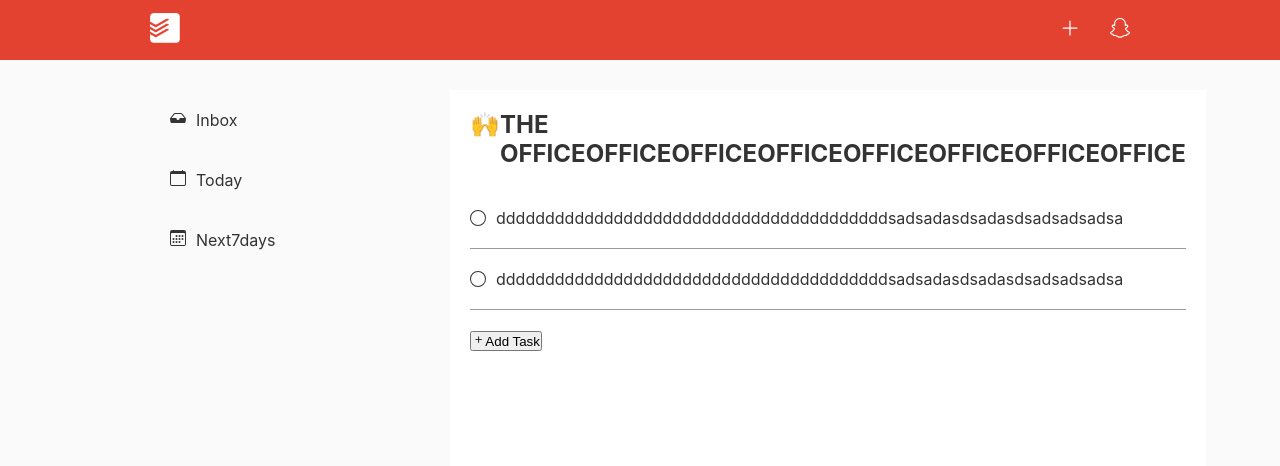
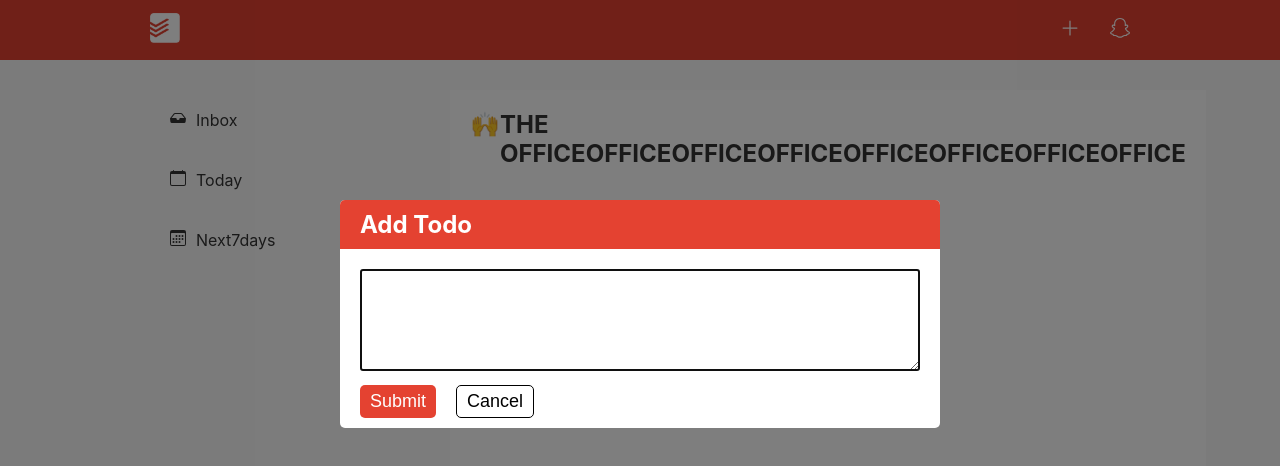
Before and after one commit to Daazzer/todoist-demo, a React (Create React App) app: page /inbox/test1 in a window 1280 px wide. Both pictures are taken after a click on the button "Add Task". Shown: the top 466 px of the page. Built offline with nearby package versions, Linux system fonts and the light colour scheme.

Commit message:
feat: todoList 页面

```diff
--- a/src/pages/Project/index.js
+++ b/src/pages/Project/index.js
@@ -1,7 +1,10 @@
-import { useSelector } from 'react-redux';
+import { createElement, useEffect, useState } from 'react';
+import { useDispatch, useSelector } from 'react-redux';
 import { useParams } from 'react-router-dom';
+import classNames from 'classnames';
 import { BsCircle, BsCheckCircleFill, BsPlus } from 'react-icons/bs';
 import { selectProjects } from '@/store/reducers/projectsSlice';
+import { selectTodoList, todoListAddAction, todoListToggleAction } from '@/store/reducers/todoListSlice';
 import './index.scss';
 
 const emojisMap = {
@@ -16,6 +19,32 @@ export default function Project() {
   const { id } = useParams();
   const projects = useSelector(selectProjects);
   const project = projects.find(project => project.id === id);
+  const todoList = useSelector(selectTodoList).filter(todoListItem => todoListItem.projectId === project.id);
+  const [text, setText] = useState('');
+  const [isTodoFormOpen, setIsTodoFormOpen] = useState(false);
+  const dispatch = useDispatch();
+  let todoFormTextarea = null;
+
+  const onAddTaskClick = () => {
+    setIsTodoFormOpen(true);
+    setText('');
+  };
+
+  useEffect(() => {
+    if (isTodoFormOpen) {
+      todoFormTextarea.focus();
+    }
+  }, [isTodoFormOpen, todoFormTextarea]);
+
+  const onSubmitClick = () => {
+    dispatch(todoListAddAction({
+      text,
+      projectId: project.id
+    }));
+    onCancelClick();
+  };
+
+  const onCancelClick = () => setIsTodoFormOpen(false);
 
   return (
     <div className="project">
@@ -24,18 +53,49 @@ export default function Project() {
         {project.title}
       </h2>
       <ul className="project__todo-list">
-        <li className="project__todo-list__item">
-          <BsCircle className="checkbox" />
-          <p className="content">ddddddddddddddddddddddddddddddddddddddddsadsadasdsadasdsadsadsadsa</p>
-        </li>
-        <li className="project__todo-list__item">
-          <BsCircle className="checkbox" />
-          <p className="content">ddddddddddddddddddddddddddddddddddddddddsadsadasdsadasdsadsadsadsa</p>
-        </li>
+        {todoList.map(todoListItem =>
+          <li
+            key={todoListItem.id}
+            className="project__todo-list__item"
+            onClick={() => dispatch(todoListToggleAction({
+              ...todoListItem,
+              isDone: !todoListItem.isDone
+            }))}
+          >
+            {createElement(todoListItem.isDone ? BsCheckCircleFill : BsCircle, { className: classNames('checkbox', { checked: todoListItem.isDone }) })}
+            <p className="content">{todoListItem.text}</p>
+          </li>
+        )}
       </ul>
-      <button className="project__add-task-btn">
-        <BsPlus className="add-task-btn-icon" />Add Task
+      <button className="project__add-task-btn" onClick={onAddTaskClick}>
+        <BsPlus className="project__add-task-btn__icon" />Add Task
       </button>
+      {isTodoFormOpen && <div className="todo-form-wrapper">
+        <form className="todo-form">
+          <h2 className="todo-form__title">Add Todo</h2>
+          <div className="todo-form__field">
+            <textarea
+              className="todo-form__textarea"
+              value={text}
+              onInput={e => setText(e.target.value)}
+              rows={6}
+              ref={node => todoFormTextarea = node}
+            />
+          </div>
+          <footer className="todo-form__footer">
+            <button
+              className="todo-form__button todo-form__button--submit"
+              type="button"
+              onClick={onSubmitClick}
+            >Submit</button>
+            <button
+              className="todo-form__button todo-form__button--cancel"
+              type="button"
+              onClick={onCancelClick}
+            >Cancel</button>
+          </footer>
+        </form>
+      </div>}
     </div>
   );
 }
--- a/src/pages/Project/index.scss
+++ b/src/pages/Project/index.scss
@@ -3,21 +3,102 @@
 
   &__title {
     display: flex;
-    margin-bottom: 20px;
+    margin-bottom: 30px;
   }
 
   &__todo-list {
-    margin-bottom: 20px;
+    margin-bottom: 30px;
 
     &__item {
       display: flex;
       align-items: center;
       padding: 20px 0;
-      border-bottom: 1px solid #999;
+      border-bottom: 1px solid #eee;
+      cursor: pointer;
 
       .checkbox {
         margin-right: 10px;
+
+        &.checked {
+          color: #e44231;
+        }
       }
     }
   }
+
+  &__add-task-btn {
+    display: flex;
+    align-items: center;
+    border: none;
+    cursor: pointer;
+    background-color: transparent;
+
+    &__icon {
+      margin-right: 10px;
+      font-size: 18px;
+      color: #e44231;
+    }
+  }
 }
+
+.todo-form {
+  &-wrapper {
+    position: fixed;
+    top: 0;
+    left: 0;
+    right: 0;
+    bottom: 0;
+    background-color: #00000081;
+  }
+
+  position: absolute;
+  top: 200px;
+  left: 50%;
+  width: 600px;
+  border-radius: 5px;
+  transform: translateX(-50%);
+  overflow: hidden;
+  background-color: #fff;
+
+  &__title {
+    padding: 10px 20px;
+    margin-bottom: 20px;
+    color: #fff;
+    background-color: #e44231;
+  }
+
+  &__field {
+    padding: 0 20px;
+    margin-bottom: 10px;
+  }
+
+  &__textarea {
+    padding: 5px;
+    width: 100%;
+  }
+
+  &__footer {
+    display: flex;
+    padding: 0 20px;
+    margin-bottom: 10px;
+  }
+
+  &__button {
+    padding: 5px 10px;
+    font-size: 18px;
+    border: 1px solid #000;
+    border-radius: 5px;
+    cursor: pointer;
+    background-color: #fff;
+
+    &--submit {
+      color: #fff;
+      border: none;
+      background-color: #e44231;
+    }
+  }
+
+  &__button+&__button {
+    margin-left: 20px;
+  }
+}
--- a/src/store/reducers/index.js
+++ b/src/store/reducers/index.js
@@ -1,10 +1,12 @@
 import { combineReducers } from 'redux';
 import currentActiveReducer from './currentActiveSlice';
-import projectsReducers from './projectsSlice';
+import projectsReducer from './projectsSlice';
+import todoListReducer from './todoListSlice';
 
 const reducer = combineReducers({
   currentActive: currentActiveReducer,
-  projects: projectsReducers
+  projects: projectsReducer,
+  todoList: todoListReducer
 });
 
 export default reducer;
--- /dev/null
+++ b/src/store/reducers/todoListSlice.js
@@ -0,0 +1,54 @@
+import { uuid } from '@/utils';
+/**
+ * @typedef TodoListItem
+ * @property {string} id
+ * @property {string} projectId
+ * @property {string} text
+ * @property {boolean} isDone
+ */
+
+/** @type {TodoListItem[]} */
+const initState = [];
+
+/**
+ * @enum {string}
+ */
+const TODO_LIST = {
+  ADD: 'todoList/add',
+  TOGGLE: 'todoList/toggle'
+};
+
+export const todoListAddAction = payload => ({
+  type: TODO_LIST.ADD,
+  payload
+});
+
+export const todoListToggleAction = payload => ({
+  type: TODO_LIST.TOGGLE,
+  payload
+});
+
+export const selectTodoList = state => state.todoList;
+
+const reducer = (state = initState, action) => {
+  switch (action.type) {
+    case TODO_LIST.ADD:
+      return state.concat({
+        ...action.payload,
+        id: uuid(),
+        isDone: false
+      });
+    case TODO_LIST.TOGGLE:
+      return state.map(todoListItem => {
+        if (todoListItem.id === action.payload.id) {
+          return { ...todoListItem, ...action.payload };
+        }
+
+        return todoListItem;
+      });
+    default:
+      return state;
+  }
+};
+
+export default reducer;
```
